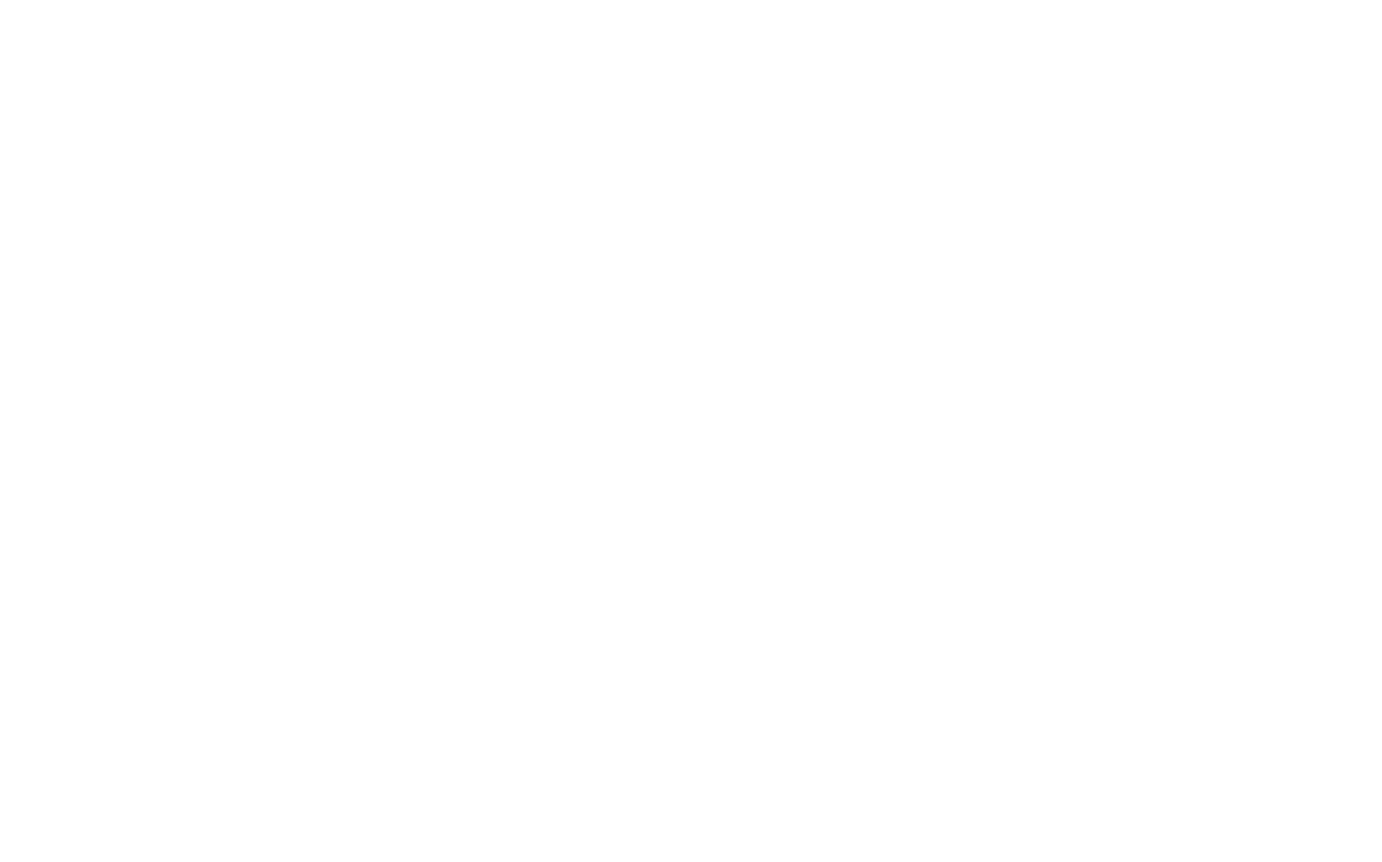
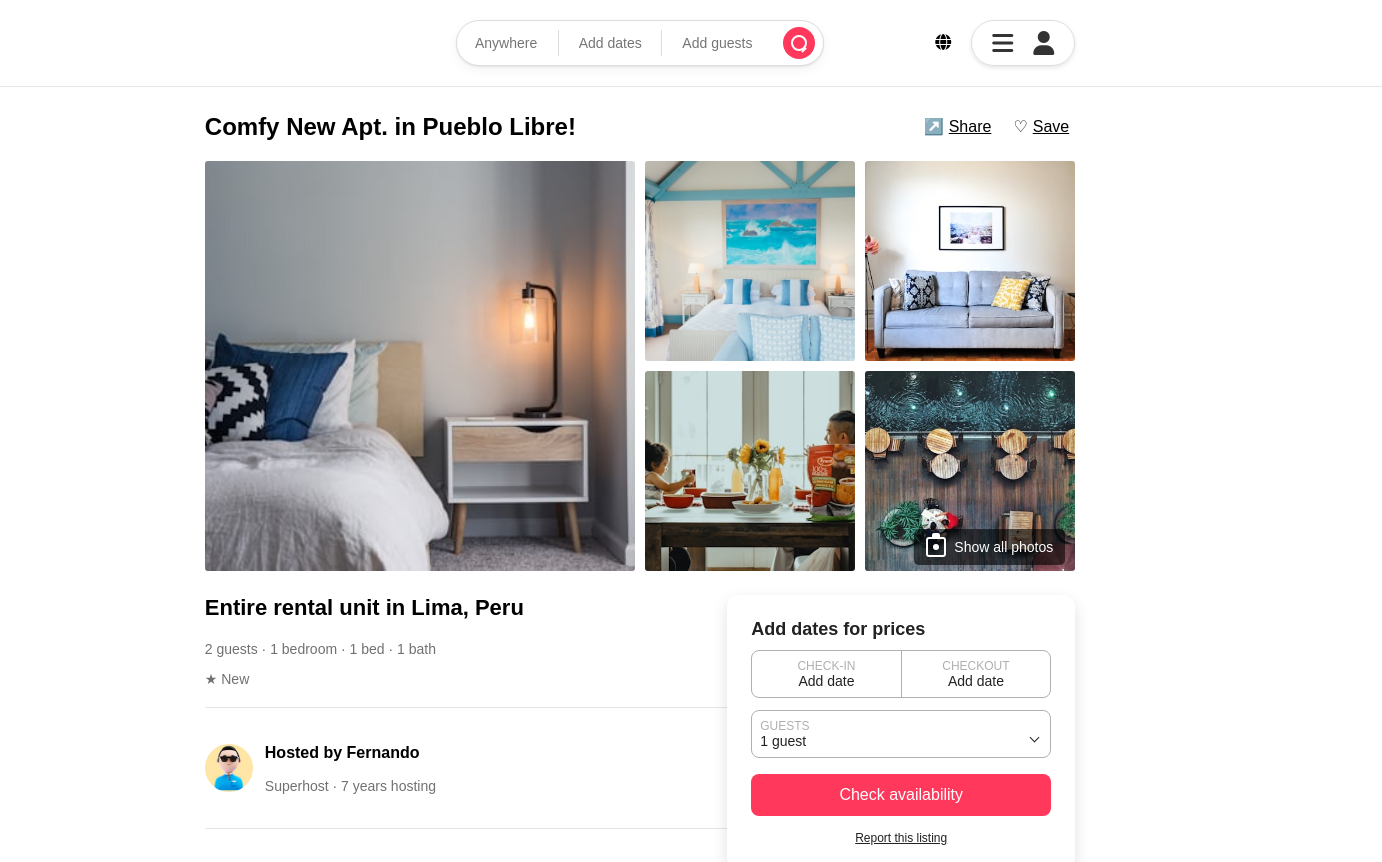
Before and after one commit to noman1811048/react_assignment, a React (Vite) app: page /hotel/1 in a window 1280 px wide. Before the commit this address had no page. Shown: the top 862 px of the page, 1382 px wide, since content can reach past the window. Before the commit the page ends 800 px from the top, so only its background shows below. Built offline with nearby package versions, Linux system fonts and the light colour scheme.

Commit message:
add design

```diff
--- a/src/App.jsx
+++ b/src/App.jsx
@@ -11,7 +11,7 @@ const App = () => {
   return (
     <Router>
         <Routes>
-        <Route path="/" element={<Home/>}>
+        <Route path="/hotel/:hotelSlug" element={<Home/>}>
         </Route>
       </Routes>
 
--- a/src/assets/css/style.css
+++ b/src/assets/css/style.css
@@ -354,6 +354,10 @@
     /* Underline the text "Share" */
 }
 
+#heartButton .text {
+    text-decoration: underline;
+    /* Underline the text "Share" */
+}
 
 .image-item {
     position: relative;
--- a/src/components/Gallery/Gallery.jsx
+++ b/src/components/Gallery/Gallery.jsx
@@ -5,8 +5,21 @@ import image3 from '../../assets/images/image3.jpg';
 import image4 from '../../assets/images/image4.jpg';
 import image5 from '../../assets/images/imag5.jpg';
 
+
+
+
 const Gallery = () => {
     return (
+        <div>
+            <div className="header">
+                <h1 className="title">Comfy New Apt. in Pueblo Libre!</h1>
+                <div className="actions">
+                    <button id="shareButton"><span className="share-icon">↗️</span> <span className="text">Share</span></button>
+                    <button id="heartButton" className="heart-button">
+                        <span className="heart-icon">♡</span> <span className="text">Save</span>
+                    </button>
+                </div>
+            </div>
             <div className="image-grid">
                 <img src={image1} alt="Bedroom" className="main-image" />
                 <img src={image2} alt="Living room" />
@@ -20,6 +33,7 @@ const Gallery = () => {
                     </div>
                 </div>
             </div>
+        </div>
     );
 };
 
--- a/src/config/config.json
+++ b/src/config/config.json
@@ -0,0 +1,3 @@
+{
+    "apiBaseURL": "http://localhost:8080/api"
+  }
```
Also changed, not shown: 1 other file (tests, documents, lock files or other folders). Lines whose indentation alone changed are shown as unchanged.
